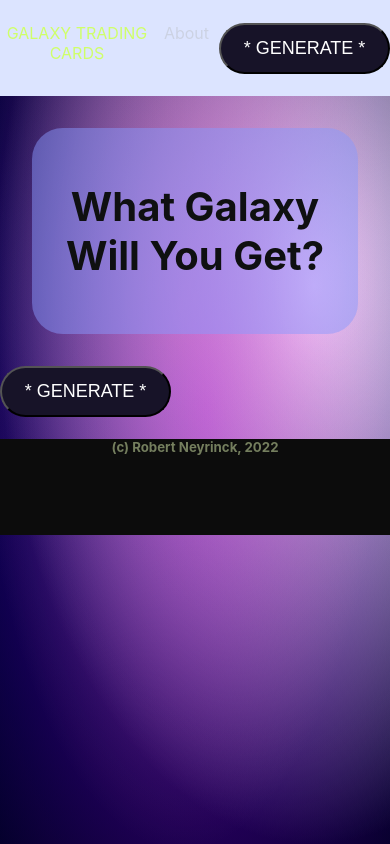
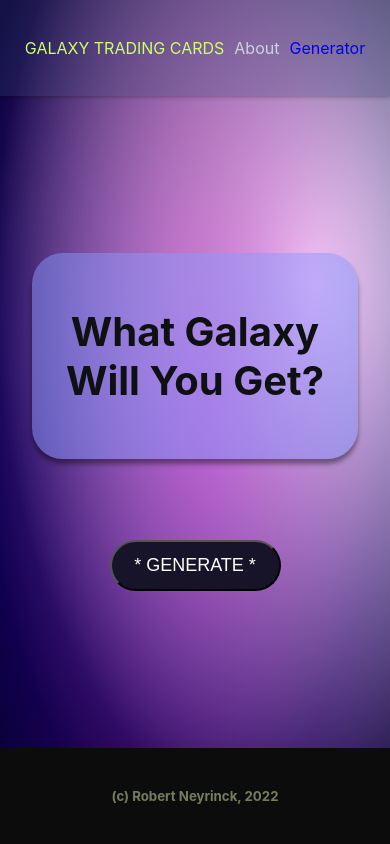
Before and after one commit to rneyrinck/Project-2, a React (Create React App) app in the folder galaxy-trading-cards/: page / in a window 390 px wide. Built offline with nearby package versions, Linux system fonts and the light colour scheme.

Commit message:
everything is working, did some css styling to clean things up, moving on to trying to get the hamburger to display

```diff
--- a/galaxy-trading-cards/src/App.css
+++ b/galaxy-trading-cards/src/App.css
@@ -1,6 +1,7 @@
 .App {
   text-align: center;
   height: 100vh;
+  display: grid;
   grid-template-columns: 1fr;
   grid-template-rows: 1rem, 20rem, 1rem;
   background: radial-gradient(
--- a/galaxy-trading-cards/src/App.js
+++ b/galaxy-trading-cards/src/App.js
@@ -9,7 +9,7 @@ import Header from "./header/header";
 import Main from "./main/main";
 
 function App() {
-  const urlGalaxy = "https://images-api.nasa.gov/search?q=galaxy&page=";
+  const urlGalaxy = "https://images-api.nasa.gov/search?media_type=image&q=galaxy&page=";
 
   // set state for GalaxyList data info
   const [galaxyList, setGalaxyList] = useState([]);
@@ -30,7 +30,7 @@ function App() {
       // resource for MATH https://developer.mozilla.org/en-US/docs/Web/JavaScript/Reference/Global_Objects/Math/random
 
       let min = Math.ceil(1);
-      let max = Math.floor(19);
+      let max = Math.floor(18);
       let pageMath = Math.floor(Math.random() * (max - min) + min);
       // console.log(pageMath)
       return pageMath;
--- a/galaxy-trading-cards/src/footer/footer.css
+++ b/galaxy-trading-cards/src/footer/footer.css
@@ -3,5 +3,9 @@ footer{
     color: #747E5E;
     height: 6rem;
     bottom: 0;
-
+    display: flex;
+    justify-content: center;
+    align-items: center;
+    align-self: flex-end ;
+    margin-top: 2rem;
 }
--- a/galaxy-trading-cards/src/galaxyCard/galaxy-card.css
+++ b/galaxy-trading-cards/src/galaxyCard/galaxy-card.css
@@ -7,6 +7,7 @@ article{
     flex-direction: column;
     align-items: center;
     padding: 14px;
+    box-shadow: 0px 5px 5px rgba(0, 0, 0, 0.411);
 }
 .galaxy-card-title{
     display: flex;
@@ -19,8 +20,12 @@ article{
     color: #0F1011;
     text-align: center;
 }
+.card-info{
+    width: auto;
+    height: auto;
+}
 .galaxy-image{
-    width: 100%;
-    height: 100%;
+   width: 99%;
+   height: 99%;
     border-radius: 0px 0px 20px 20px;
 }
--- a/galaxy-trading-cards/src/generator/generator.css
+++ b/galaxy-trading-cards/src/generator/generator.css
@@ -10,4 +10,10 @@ button{
     justify-content: center;
     padding: 16px 20px;
     font-size: 18px;
+    align-items: center;
+    justify-self: center;
 }
+.generator{
+    display: grid;
+    align-items: center;
+}
--- a/galaxy-trading-cards/src/generator/generator.js
+++ b/galaxy-trading-cards/src/generator/generator.js
@@ -22,23 +22,23 @@ const Generator = (props) => {
           <div className="galaxy-card-title">
             <h3 className="galaxy-name">{props.galaxyCardData.data[0].title}</h3>
           </div>
-          <div className="card-info"><img src={props.galaxyCardData.links[0].href} alt=''/></div>
+          <div className="card-info"><img className="galaxy-image" src={props.galaxyCardData.links[0].href} alt=''/></div>
         </article>
       );
     } else {
       setGalaxyCardHTML(
         <article className="galaxy-card">
-          <div className="galaxy-card-title">
-            <h3 className="galaxy-name">{}</h3>
-          </div>
-          <div className="card-info"><img src={props} alt=''/></div>
-        </article>
+        <div className="galaxy-card-title">
+          <h3 className="galaxy-name">{props.galaxyCardData.data[0].title}</h3>
+        </div>
+        <div className="card-info"><img className=".galaxy-image" src={props.galaxyCardData.links[0].href} alt=''/></div>
+      </article>
       );
     }
   };
 
   return (
-    <section>
+    <section className="generator">
       <GalaxyCard galaxyCardHTML={galaxyCardHTML} />
 
       <button onClick={APICall}>* GENERATE *</button>
--- a/galaxy-trading-cards/src/header/header.css
+++ b/galaxy-trading-cards/src/header/header.css
@@ -1,16 +1,19 @@
 header{
-    background-color: #DCE4FF;
-    background-blend-mode: multiply;
+    background: #35427048;
+    background-blend-mode: revert;
+    height: 6rem;
+    box-shadow: 0px 0px 5px rgba(0, 0, 0, 0.411);
     display: flex;
-    flex-direction: row;
+
     align-items: center;
-    justify-content: space-around;
-    height: 6rem;
+    justify-content: center;
 }
 nav{
     display: flex;
+    justify-content: space-between;
     gap: 10px;
     align-self: center;
+    align-items: baseline;
 }
 .gtc-title{
     color: #CFFF69;
--- a/galaxy-trading-cards/src/header/header.js
+++ b/galaxy-trading-cards/src/header/header.js
@@ -11,7 +11,7 @@ const Header = () => {
         {/* make these links into a hamburger, onclick display */}
         <Link to="/" className='gtc-title'>GALAXY TRADING CARDS</Link>
         <Link to="/About" className='nav about-link'>About</Link>
-        <Link to="/" className='nav gen-link' ><GeneratorBtn/></Link>
+        <Link to="/" className='nav gen-link' >Generator</Link>
       </nav>
 
     </header>
--- a/galaxy-trading-cards/src/main/main.css
+++ b/galaxy-trading-cards/src/main/main.css
@@ -1,4 +1,4 @@
 main{
-    height: 80%;
+    /* height: 80%; */
 
 }
```
